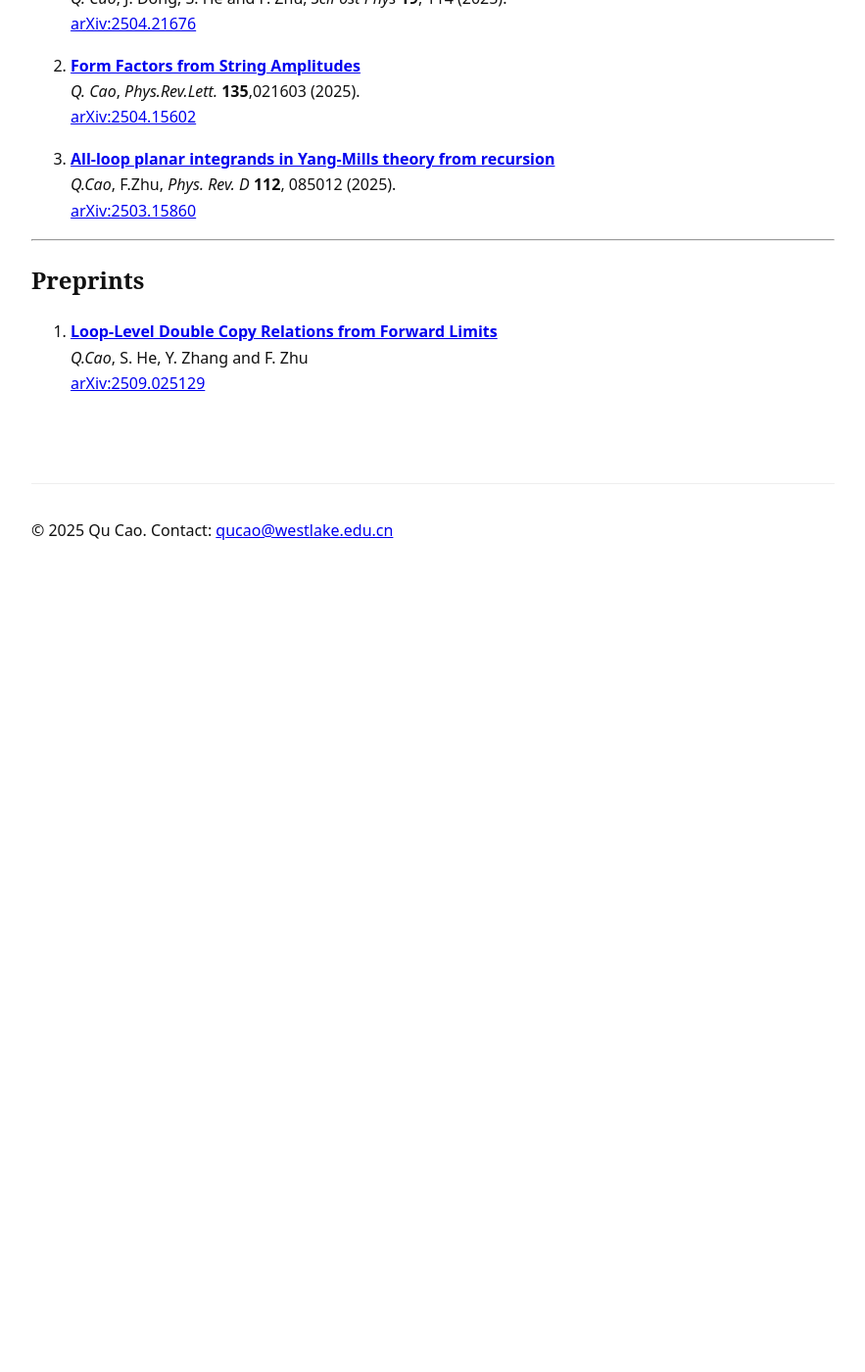
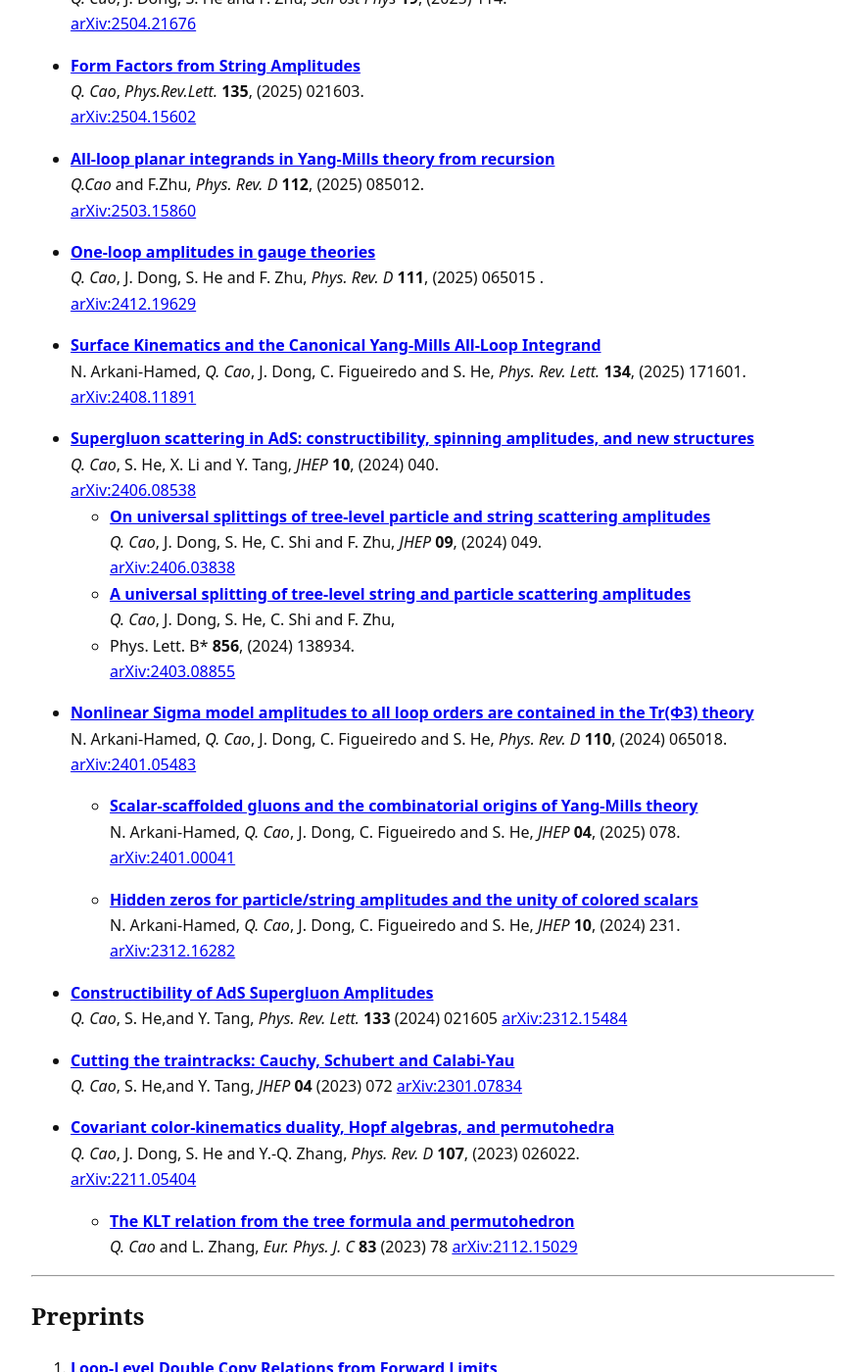
Before and after one commit to QuantumQ1/quantumq1.github.io, a Jekyll site: the page built from publications.md, in a window 1280 px wide and 1400 px high, scrolled down 468 px. Shown: the whole window at 98% size, without its empty margins (198-1081 px from the left). Built offline with Jekyll 4.4.1, drawn with Linux system fonts in a browser that asks for light colours; before the commit the page ends 1098 px from its top, so only the background shows below that.

Commit message:
Update publications.md

```diff
--- a/publications.md
+++ b/publications.md
@@ -7,22 +7,95 @@ title: Publications
 
 ## Peer-reviewed Articles
 
-1. **[Superstring amplitudes meet
+- **[Superstring amplitudes meet
 surfaceology](https://scipost.org/10.21468/SciPostPhys.19.4.114)**
    *Q. Cao*, J. Dong, S. He and F. Zhu,
-   *SciPost Phys* **19**, 114 (2025).
+   *SciPost Phys* **19**, (2025) 114.
    [arXiv:2504.21676](https://arxiv.org/abs/2504.21676)
 
-2. **[Form Factors from String Amplitudes](https://journals.aps.org/prl/abstract/10.1103/svb5-mhpc)**
+- **[Form Factors from String Amplitudes](https://journals.aps.org/prl/abstract/10.1103/svb5-mhpc)**
    *Q. Cao*,
-   *Phys.Rev.Lett.* **135**,021603 (2025).
+   *Phys.Rev.Lett.* **135**, (2025) 021603.
    [arXiv:2504.15602](https://arxiv.org/abs/2504.15602)
 
-3. **[All-loop planar integrands in Yang-Mills theory
+- **[All-loop planar integrands in Yang-Mills theory
 from recursion](https://journals.aps.org/prd/abstract/10.1103/prxt-x26h)**
-   *Q.Cao*, F.Zhu,
-   *Phys. Rev. D* **112**, 085012 (2025).
+   *Q.Cao* and F.Zhu,
+   *Phys. Rev. D* **112**, (2025) 085012.
    [arXiv:2503.15860](https://arxiv.org/abs/2503.15860)
+
+- **[One-loop amplitudes in gauge
+theories](https://journals.aps.org/prd/abstract/10.1103/PhysRevD.111.065015)**
+   *Q. Cao*, J. Dong, S. He and F. Zhu,
+   *Phys. Rev. D* **111**, (2025) 065015  .
+   [arXiv:2412.19629](https://arxiv.org/abs/2412.19629)
+
+- **[Surface
+Kinematics and the Canonical Yang-Mills All-Loop Integrand](https://journals.aps.org/prl/abstract/10.1103/PhysRevLett.134.171601)**
+   N. Arkani-Hamed, *Q. Cao*, J. Dong, C. Figueiredo and S. He,
+   *Phys. Rev. Lett.* **134**, (2025) 171601.
+   [arXiv:2408.11891](https://arxiv.org/abs/2408.11891)
+
+
+- **[Supergluon scattering in AdS:
+constructibility, spinning amplitudes, and new structures](https://link.springer.com/article/10.1007/JHEP10(2024)040)**
+   *Q. Cao*, S. He, X. Li and Y. Tang,
+   *JHEP* **10**, (2024) 040.
+   [arXiv:2406.08538](https://arxiv.org/abs/2406.08538)
+  - **[On universal splittings of
+tree-level particle and string scattering amplitudes](https://link.springer.com/article/10.1007/JHEP09(2024)049)**
+   *Q. Cao*, J. Dong, S. He, C. Shi and F. Zhu,
+   *JHEP* **09**, (2024) 049.
+   [arXiv:2406.03838](https://arxiv.org/abs/2406.03838)
+  - **[A universal splitting of tree-level
+string and particle scattering amplitudes](https://doi.org/10.1016/j.physletb.2024.138934)**
+   *Q. Cao*, J. Dong, S. He, C. Shi and F. Zhu,
+   * Phys. Lett. B* **856**, (2024) 138934.
+   [arXiv:2403.08855](https://arxiv.org/abs/2403.08855)
+- **[Nonlinear Sigma model amplitudes to all loop orders are contained in
+the Tr(Φ3) theory](https://journals.aps.org/prd/abstract/10.1103/PhysRevD.110.065018)**
+   N. Arkani-Hamed, *Q. Cao*, J. Dong, C. Figueiredo and S. He,
+   *Phys. Rev. D* **110**, (2024) 065018.
+   [arXiv:2401.05483](https://arxiv.org/abs/2401.05483)
+
+  - **[Scalar-scaffolded gluons and the combinatorial origins of Yang-Mills
+theory](https://link.springer.com/article/10.1007/JHEP04(2025)078)**
+   N. Arkani-Hamed, *Q. Cao*, J. Dong, C. Figueiredo and S. He,
+   *JHEP* **04**, (2025) 078.
+   [arXiv:2401.00041](https://arxiv.org/abs/2401.00041)
+
+  - **[Hidden
+zeros for particle/string amplitudes and the unity of colored scalars](https://link.springer.com/article/10.1007/JHEP10(2024)231)**
+   N. Arkani-Hamed, *Q. Cao*, J. Dong, C. Figueiredo and S. He,
+   *JHEP* **10**, (2024) 231.
+   [arXiv:2312.16282](https://arxiv.org/abs/2312.16282)
+
+
+
+- **[Constructibility of AdS Supergluon
+Amplitudes](https://doi.org/10.1103/PhysRevLett.133.021605)**
+   *Q. Cao*, S. He,and Y. Tang,
+   *Phys. Rev. Lett.* **133** (2024) 021605
+   [arXiv:2312.15484](https://arxiv.org/abs/2312.15484)
+
+
+- **[Cutting the traintracks: Cauchy, Schubert
+and Calabi-Yau](https://link.springer.com/article/10.1007/JHEP04(2023)072)**
+   *Q. Cao*, S. He,and Y. Tang,
+   *JHEP* **04** (2023) 072
+   [arXiv:2301.07834](https://arxiv.org/abs/2301.07834)
+
+ - **[Covariant color-kinematics
+duality, Hopf algebras, and permutohedra](https://journals.aps.org/prd/abstract/10.1103/PhysRevD.107.026022)**
+   *Q. Cao*, J. Dong, S. He and Y.-Q. Zhang,
+   *Phys. Rev. D* **107**, (2023) 026022.
+   [arXiv:2211.05404](https://arxiv.org/abs/2211.05404)
+
+    - **[The KLT relation from the tree formula and
+permutohedron](https://link.springer.com/article/10.1140/epjc/s10052-022-11168-1)**
+   *Q. Cao* and L. Zhang,
+   *Eur. Phys. J. C* **83** (2023) 78
+   [arXiv:2112.15029](https://arxiv.org/abs/2112.15029)
 
 ---
 
```
